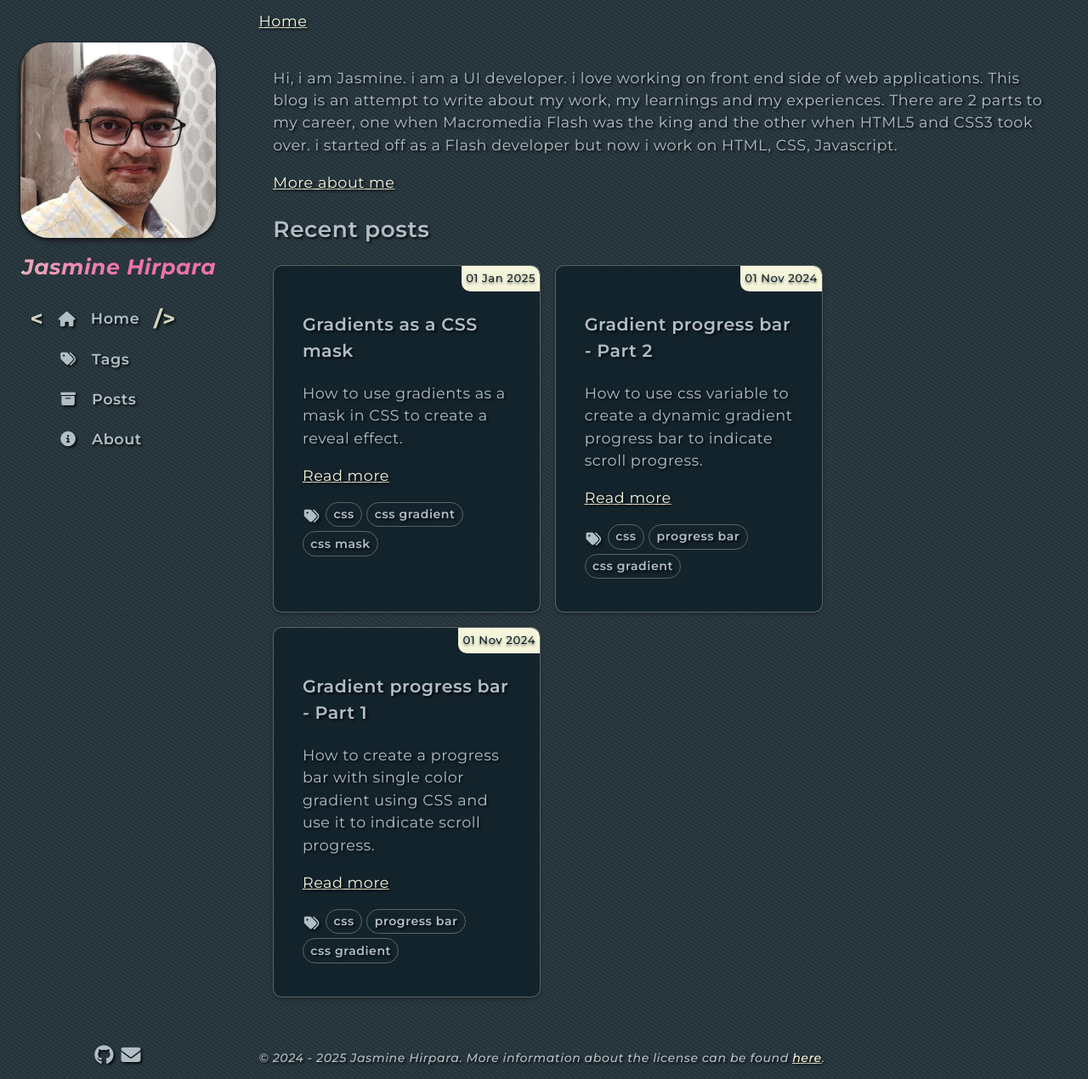
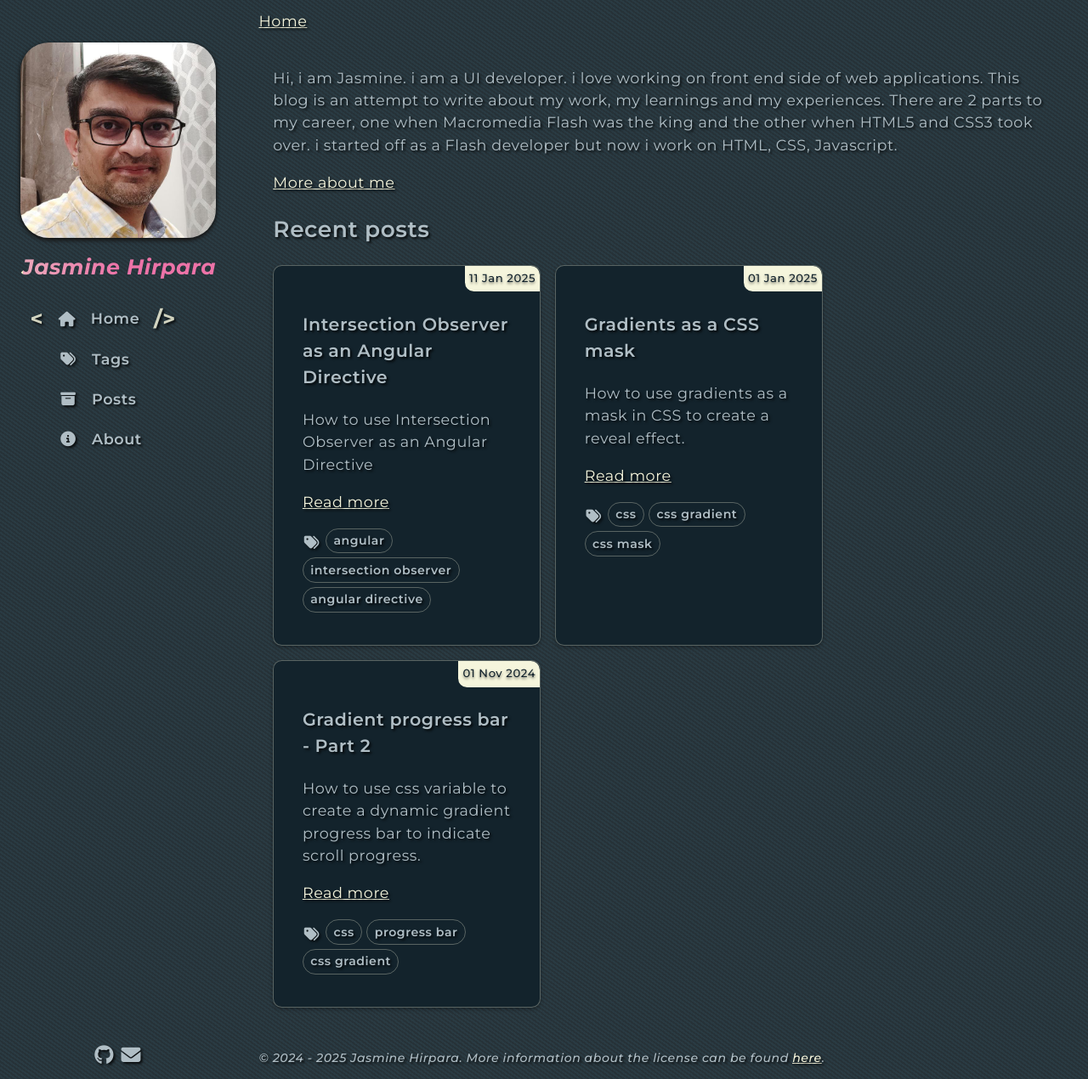
Before and after one commit to jazzominy/jazzominy.github.io, a Jekyll site: the page built from index.html, in a window 1280 px wide. Shown: the whole page at 85% size. Built offline with Jekyll 4.4.1, drawn with Linux system fonts in a browser that asks for light colours; part of the change alters nothing that is shown.

Commit message:
new post - Intersection Observer as Angular Directive

````diff
--- a/_layouts/default.html
+++ b/_layouts/default.html
@@ -1,7 +1,7 @@
 <!doctype html>
 <html lang="en">
 	<head>
-		<title>{{ page.title }}</title>
+		<title>📝{{ page.title }}</title>
 		<link rel="preload" as="style" href="https://cdn.jsdelivr.net/npm/@fortawesome/fontawesome-free@6.5.1/css/all.min.css">
 		<link rel="preload" as="style" href="/assets/css/style.css">
 		<meta charset="utf-8">
--- /dev/null
+++ b/_posts/2025/01/2025-01-11-intersection-observer-as-angular-directive.md
@@ -0,0 +1,203 @@
+---
+author: "Jasmine Hirpara"
+title: "Intersection Observer as an Angular Directive"
+excerpt: "How to use Intersection Observer as an Angular Directive"
+tags: [angular, intersection observer, angular directive]
+permalink: /posts/intersection-observer-as-angular-directive
+---
+
+Some time back, i came across a usecase at work where, on a page i had to render multiple grids. Now rendering all the grids at once is not performant. And...Intersection Observer popped in to my head. Let's see how we can use it as an Angular Directive.
+
+## What is Intersection Observer?
+
+As per <a href="https://developer.mozilla.org/en-US/docs/Web/API/IntersectionObserver" target="_blank">MDN Docs</a>, Intersection Observer API is a way to observe interaction changes between the target element and the viewport or specified parent element of the target element.
+
+Lets looks at how it works. i will be using a `div` as the parent container and some `img` elements as the target elements.
+
+```html
+<div class="container">
+  <img alt="   Random Image" data-index="0" />
+  <img alt="   Random Image" data-index="1" />
+  <img alt="   Random Image" data-index="2" />
+</div>
+```
+{: .snippet}
+
+Here is the css that i will use to style the div and the img elements.
+
+```css
+.container {
+  max-height: 200px;
+  overflow-x: auto;
+
+  & img {
+    display: block;
+    width: 600px;
+    height: 300px;
+    border-radius: 2rem;
+    margin-bottom: 1rem;
+  }
+}
+```
+{: .snippet}
+
+Now, we need to create an Intersection Observer for each of the target element which is `img` in this case.
+
+```javascript
+const container = document.querySelector('.container');
+
+const imageUrls = [
+    'https://picsum.photos/id/10/600/300',
+    'https://picsum.photos/id/20/600/300',
+    'https://picsum.photos/id/30/600/300'
+];
+const targetElements = container.querySelectorAll('img');
+targetElements.forEach((element) => {
+    const observer = new IntersectionObserver((entries) => {
+        entries.forEach((entry, index) => {
+            if (entry.isIntersecting) {
+                element.src = imageUrls[element.dataset.index];
+            }
+        });
+    });
+
+    observer.observe(element);
+});
+```
+{: .snippet}
+
+Here is the result.
+
+<style>
+.container {
+  max-height: 200px;
+  overflow-x: auto;
+
+  & img {
+    display: block;
+    width: 600px;
+    height: 300px;
+    border-radius: 2rem;
+    margin-bottom: 1rem;
+  }
+}
+</style>
+
+<div class="container">
+  <img alt="   Random Image" data-index="0" />
+  <img alt="   Random Image" data-index="1" />
+  <img alt="   Random Image" data-index="2" />
+</div>
+
+<script>
+    const container = document.querySelector('.container');
+
+    const imageUrls = [
+        'https://picsum.photos/id/10/600/300',
+        'https://picsum.photos/id/20/600/300',
+        'https://picsum.photos/id/30/600/300'
+    ];
+    const targetElements = container.querySelectorAll('img');
+    targetElements.forEach((element) => {
+        const observer = new IntersectionObserver((entries) => {
+            entries.forEach((entry, index) => {
+                if (entry.isIntersecting) {
+                    element.src = imageUrls[element.dataset.index];
+                }
+            });
+        });
+
+        observer.observe(element);
+    });
+</script>
+
+As you can see, the first image is loaded as soon as the page loads. As you gradually scroll down, for rest of the images you may see the alt text for some time and then the image loads. Go ahead and inspect 🔍 the elements too in dev tools. It wasnt that hard to lazy load images using `IntersectionObserver` was it? 😀
+
+## Angular Directive 🤝 Intersection Observer
+
+For the sake of simplicity, i will use images as elements to lazy load instead of using actual grids. Lets see how the directive looks like.
+
+```javascript
+import {
+  AfterViewInit,
+  Directive,
+  ElementRef,
+  TemplateRef,
+  ViewContainerRef
+} from '@angular/core';
+
+@Directive({
+	selector: '[appDeferElement]',
+	standalone: true,
+})
+export class DeferElementDirective implements AfterViewInit{
+
+	private observer: IntersectionObserver;
+
+	constructor (
+		private el: ElementRef,
+		private view: ViewContainerRef,
+		private template: TemplateRef<any>
+	) {
+		this.observer = new IntersectionObserver((entries) => {
+			entries.forEach((entry) => {
+				if (entry.isIntersecting) {
+					this.view.createEmbeddedView(this.template);
+					this.observer.disconnect();
+				}
+			});
+		});
+	}
+
+	ngAfterViewInit() {
+    // we use ngAfterViewInit to ensure that the parent element is available
+		this.observer.observe(this.el.nativeElement.parentElement);
+	}
+}
+```
+{: .snippet}
+
+As you can see, the IntersectionObserver is created in the constructor and the parent element is observed in `ngAfterViewInit`. This ensures that the parent element is available when the directive is initialized. Once the parent element is in view, the view is created meaning the image element is added to the DOM. This directive can be used as follows.
+
+```javascript
+import { Component } from '@angular/core';
+import { bootstrapApplication } from '@angular/platform-browser';
+import { DeferElementDirective } from './directive/defer-element.directive';
+
+@Component({
+  selector: 'app-root',
+  imports: [
+    DeferElementDirective
+  ],
+  template: `
+    <div class="container">
+    @for (item of imageUrls; track $index) {
+      <div class="img-placeholder">
+        <img *deferElement [src]="item"/>
+      </div>
+    }
+    </div>
+  `,
+})
+export class App {
+  imageUrls = [
+    // photo credit https://unsplash.com/@pic_nolte
+    'https://images.unsplash.com/photo-1736444387876-cd5949fc7347?q=80&w=1964&auto=format&fit=crop&ixlib=rb-4.0.3&ixid=M3wxMjA3fDB8MHxwaG90by1wYWdlfHx8fGVufDB8fHx8fA%3D%3D',
+    // photo credit https://unsplash.com/@brave4_heart
+    'https://images.unsplash.com/photo-1735641241204-44519d33651b?q=80&w=1915&auto=format&fit=crop&ixlib=rb-4.0.3&ixid=M3wxMjA3fDB8MHxwaG90by1wYWdlfHx8fGVufDB8fHx8fA%3D%3D',
+    // photo credit https://unsplash.com/@joshuaearle
+    'https://images.unsplash.com/photo-1736347837458-7cc3697ba57a?q=80&w=1770&auto=format&fit=crop&ixlib=rb-4.0.3&ixid=M3wxMjA3fDB8MHxwaG90by1wYWdlfHx8fGVufDB8fHx8fA%3D%3D'
+];
+}
+
+bootstrapApplication(App);
+```
+{: .snippet}
+
+Here is the directive in action on <a href="https://stackblitz.com/edit/stackblitz-starters-zhqgh53j?file=src%2Fmain.ts" target="_blank">Stackblitz</a>.
+
+<iframe src="https://stackblitz.com/edit/stackblitz-starters-zhqgh53j?file=src%2Fmain.ts" width="100%" height="450px" frameborder="0" title="Angular Intersection Observer Directive"></iframe>
+
+Just like an image, you can use this directive to lazy load any element. For me this helped to avoid rendering multiple grids at once and avoid unnecessary network calls.
+
+Hope this helps someone.
--- /dev/null
+++ b/tags/angular-directive/index.md
@@ -0,0 +1,5 @@
+---
+layout: tag
+title: "Tag: angular directive"
+tag: angular directive
+---
--- /dev/null
+++ b/tags/intersection-observer/index.md
@@ -0,0 +1,5 @@
+---
+layout: tag
+title: "Tag: intersection observer"
+tag: intersection observer
+---
````
